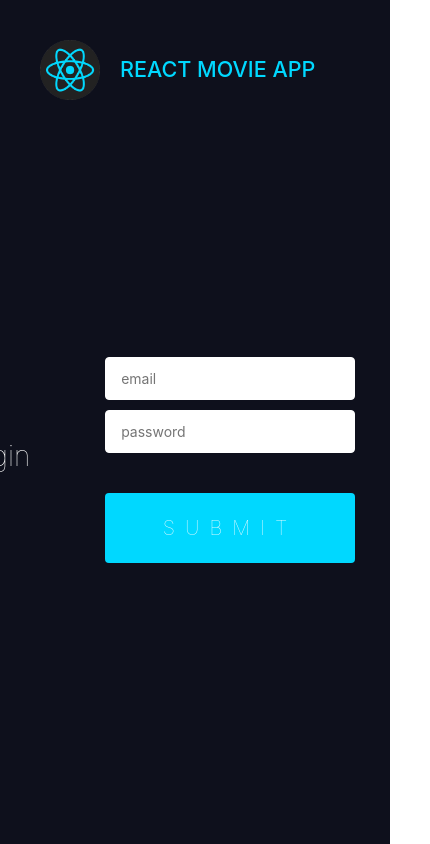
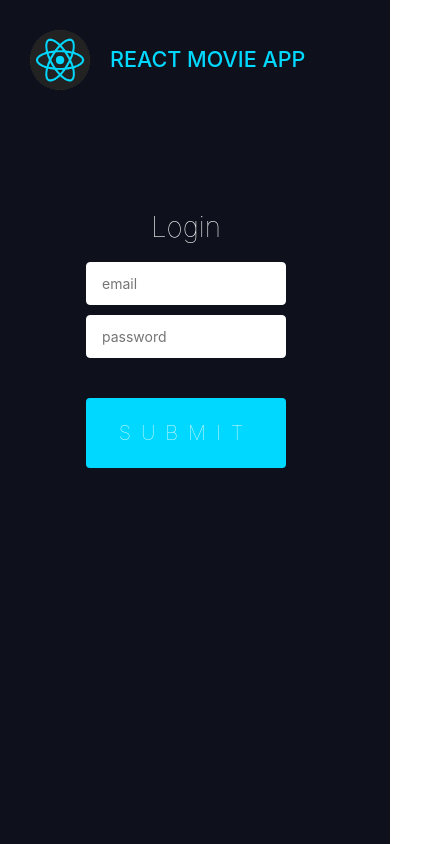
Before and after one commit to Aligan18/react-movie-app, a React (Create React App) app: page / in a window 390 px wide. Both pictures are taken after a click on the element "Home". Shown: the whole page, 430 px wide, since content can reach past the window. Built offline with nearby package versions, Linux system fonts and the light colour scheme; no server answers.

Commit message:
fixed the mobile login page

```diff
--- a/src/components/AuthButtons/AuthButtons.jsx
+++ b/src/components/AuthButtons/AuthButtons.jsx
@@ -1,6 +1,6 @@
 import React from 'react'
 import { useNavigate} from 'react-router-dom'
-import classes from './AuthButtons.module.css'
+import classes from './AuthButtons.module.scss'
 import {useAuth} from '../../hooks/useAuth'
 import { removeUser } from '../../redux/slices/userSlice'
 import { useDispatch } from 'react-redux'
--- a/src/components/AuthButtons/AuthButtons.module.css
+++ b/src/components/AuthButtons/AuthButtons.module.scss
@@ -5,6 +5,11 @@
      margin-left: 10px;
      color: white ;
     font-size: larger;
+    @media only screen
+    and (min-width: 120px)
+    and (max-width: 768px) {
+        font-size: inherit;
+    }
 }
 .buttons:hover{
     color:#00d8ff;
--- a/src/components/Form/Form.jsx
+++ b/src/components/Form/Form.jsx
@@ -1,5 +1,5 @@
 import React from 'react'
-import classes from './Form.module.css'
+import classes from './Form.module.scss'
 
 
 const Form = ({handleSubmit, typeForm, errors,onSubmit,typePage}) => {
--- a/src/components/Form/Form.module.css
+++ b/src/components/Form/Form.module.scss
@@ -8,15 +8,25 @@
   .h1 {
     font-weight: 100;
     color: white;
-
     padding-bottom: 10px;
-
+    @media only screen
+    and (min-width: 120px)
+    and (max-width: 768px) {
+       display: flex;
+       justify-content: center;
+    }
   }
 
   .form {
     background: #0e101c;
     max-width: 400px;
     margin: 0 auto;
+
+    @media only screen
+        and (min-width: 120px)
+        and (max-width: 768px) {
+          max-width: 200px;
+        }
   }
 
   .p {
@@ -98,6 +108,16 @@
       min-width: 470px;
         max-width: 600px;
         margin: 0 auto;
+        @media only screen
+        and (min-width: 120px)
+        and (max-width: 768px) {
+            display: block;
+            min-width: none;
+            position: absolute ;
+            left: 30px;
+            top: 25%;
+            min-width: 80%;
+        }
 
   }
 
--- a/src/components/Overview/Overview.module.scss
+++ b/src/components/Overview/Overview.module.scss
@@ -35,4 +35,10 @@
 .wrapper{
     width: 100%;
     height: 57vh;
+    @media only screen
+    and (min-width: 120px)
+    and (max-width: 768px) {
+        height: auto;
+
+    }
 }
--- a/src/components/SideBar/SideBar.jsx
+++ b/src/components/SideBar/SideBar.jsx
@@ -1,5 +1,5 @@
 import React from 'react';
-import classes from './SideBar.module.css'
+import classes from './SideBar.module.scss'
 import image from '../../source/logo.png'
 import GenresDropdown from '../GenresDropdown/GenresDropdown';
 import IconSideBar from '../IconSideBar/IconSideBar'
--- a/src/components/SideBar/SideBar.module.css
+++ b/src/components/SideBar/SideBar.module.scss
@@ -7,6 +7,14 @@
     left:0 ;
     padding:115px;
     color:white;
+    @media only screen
+    and (min-width: 120px)
+    and (max-width: 768px) {
+        padding:115px 0px;
+        height: 100vh
+
+    }
+
 }
 .img{
 
@@ -24,6 +32,14 @@
     justify-content: center;
     color:#00d8ff;
     margin-bottom:20px;
+    @media only screen
+    and (min-width: 120px)
+    and (max-width: 768px) {
+
+        width: 100%;
+
+    }
+
 }
 .list{
 
--- a/src/page/HomePage/HomePage.module.scss
+++ b/src/page/HomePage/HomePage.module.scss
@@ -13,13 +13,13 @@
     background-color: #13131d;
     @media only screen and (max-width: 768px) {
 
-    position: absolute ;
+        position: fixed;
 
-   z-index: 1;
-    top:0 ;
-    left:0 ;
+        z-index: 1;
+        top:0 ;
+        left:0 ;
 
-    color:white;
+        color:white;
         }
 }
 .search_sticky{
--- a/src/page/Login/Login.jsx
+++ b/src/page/Login/Login.jsx
@@ -1,5 +1,5 @@
 import React from 'react'
-import classes from './Login.module.css'
+import classes from './Login.module.scss'
 import GoHomeButton from '../../components/GoHomeButton/GoHomeButton'
 import Form from '../../components/Form/Form'
 import {  signInWithEmailAndPassword } from "firebase/auth";
--- a/src/page/Login/Login.module.css
+++ b/src/page/Login/Login.module.scss
@@ -26,10 +26,16 @@
     display: flex;
     justify-content: center;
     align-items: center;
+
+    @media only screen
+    and (min-width: 120px)
+    and (max-width: 768px) {
+        max-width: 80%;
+    }
 }
 
 .goBack{
-    padding: 40px;
+    padding: 30px;
 
     display: flex;
     justify-content: start;
--- a/src/page/Registration/Registration.jsx
+++ b/src/page/Registration/Registration.jsx
@@ -1,6 +1,6 @@
 import React from 'react'
 import Form from '../../components/Form/Form'
-import classes from './Registration.module.css'
+import classes from './Registration.module.scss'
 import GoHomeButton from '../../components/GoHomeButton/GoHomeButton'
 import { createUserWithEmailAndPassword } from "firebase/auth";
 import { useForm } from "react-hook-form";
--- a/src/page/Registration/Registration.module.css
+++ b/src/page/Registration/Registration.module.scss
@@ -5,6 +5,7 @@
     font-family: -apple-system, BlinkMacSystemFont, "Segoe UI", "Roboto", "Oxygen",
       "Ubuntu", "Cantarell", "Fira Sans", "Droid Sans", "Helvetica Neue",
       sans-serif;
+
 
 }
 
@@ -15,10 +16,16 @@
     display: flex;
     justify-content: center;
     align-items: center;
+    @media only screen
+    and (min-width: 120px)
+    and (max-width: 768px) {
+        max-width: 80%;
+
+    }
 }
 
 .goBack{
-    padding: 40px;
+    padding: 30px;
 
     display: flex;
     justify-content: start;
```
